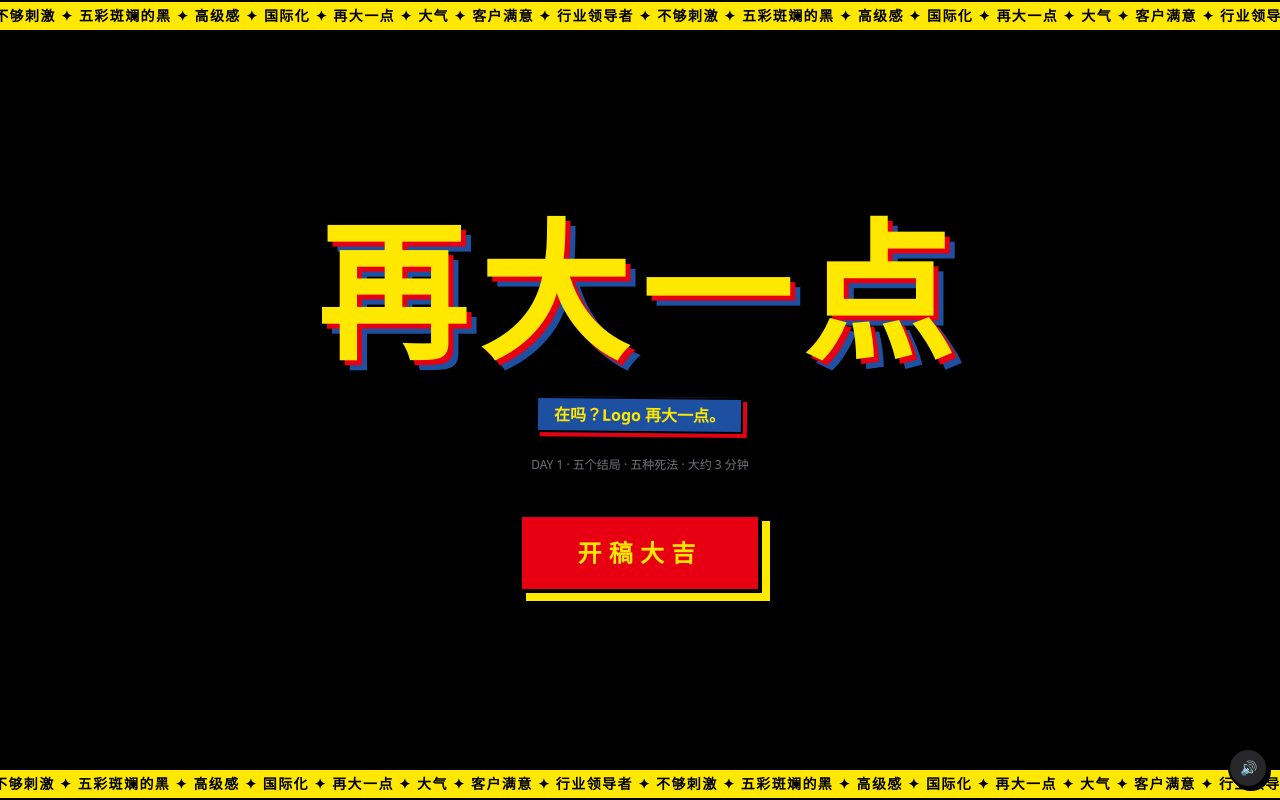
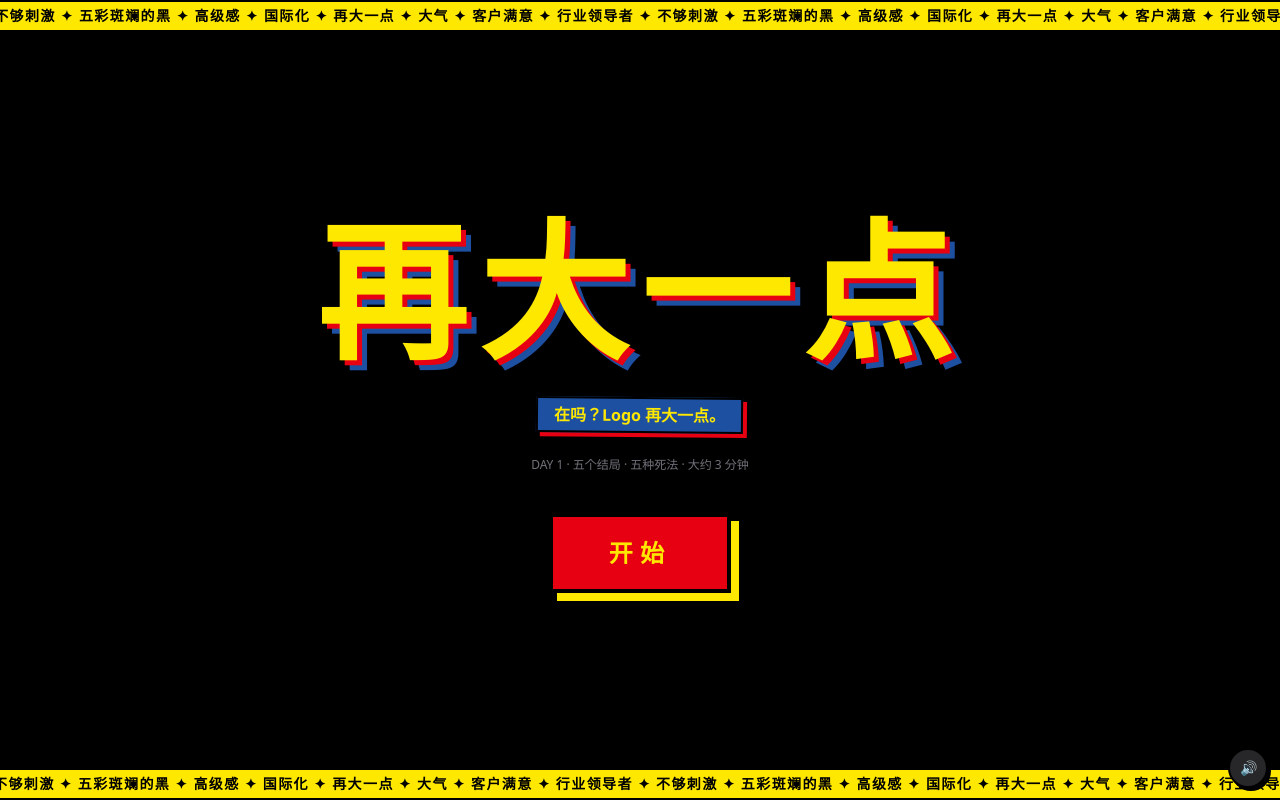
Before and after one commit to snowine-studio/bigger, a React (Vite) app: page / in a window 1280 px wide. Built offline with nearby package versions, Linux system fonts and the light colour scheme.

Commit message:
开场按钮暂改为「开始」

```diff
--- a/src/App.tsx
+++ b/src/App.tsx
@@ -550,7 +550,7 @@ export default function App() {
           }}
           className="mt-4 px-14 py-5 bg-[#e60012] text-[#ffe800] border-4 border-black font-black text-2xl tracking-[0.3em] shadow-[8px_8px_0_#ffe800] hover:translate-x-[3px] hover:translate-y-[3px] hover:shadow-[4px_4px_0_#ffe800] active:translate-x-[6px] active:translate-y-[6px] active:shadow-none transition-all"
         >
-          开稿大吉
+          开始
         </button>
         <MuteBtn />
       </div>
```
Also changed, not shown: 2 other files (tests, documents, lock files or other folders).
